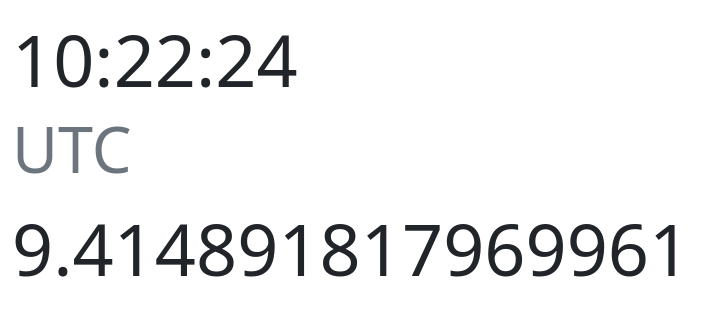
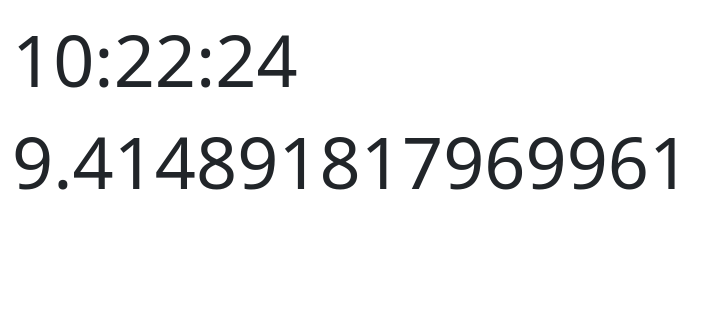
Before and after one commit to AU-ExoMars/marsclock, a plain HTML site: page index.html in a window 1280 px wide. Shown: the whole page, without its empty margins (0-723 px from the left). Drawn offline with nearby package versions, Linux system fonts and the light colour scheme.

Commit message:
Update index.html

```diff
--- a/index.html
+++ b/index.html
@@ -11,7 +11,6 @@
     <h1 class="display-2">
       <p class="text-center">
         <div id="currentTime"></div>
-        <small class="text-muted">UTC</small>
       </p>
     </h1>
     <h1 class="display-2">
```
